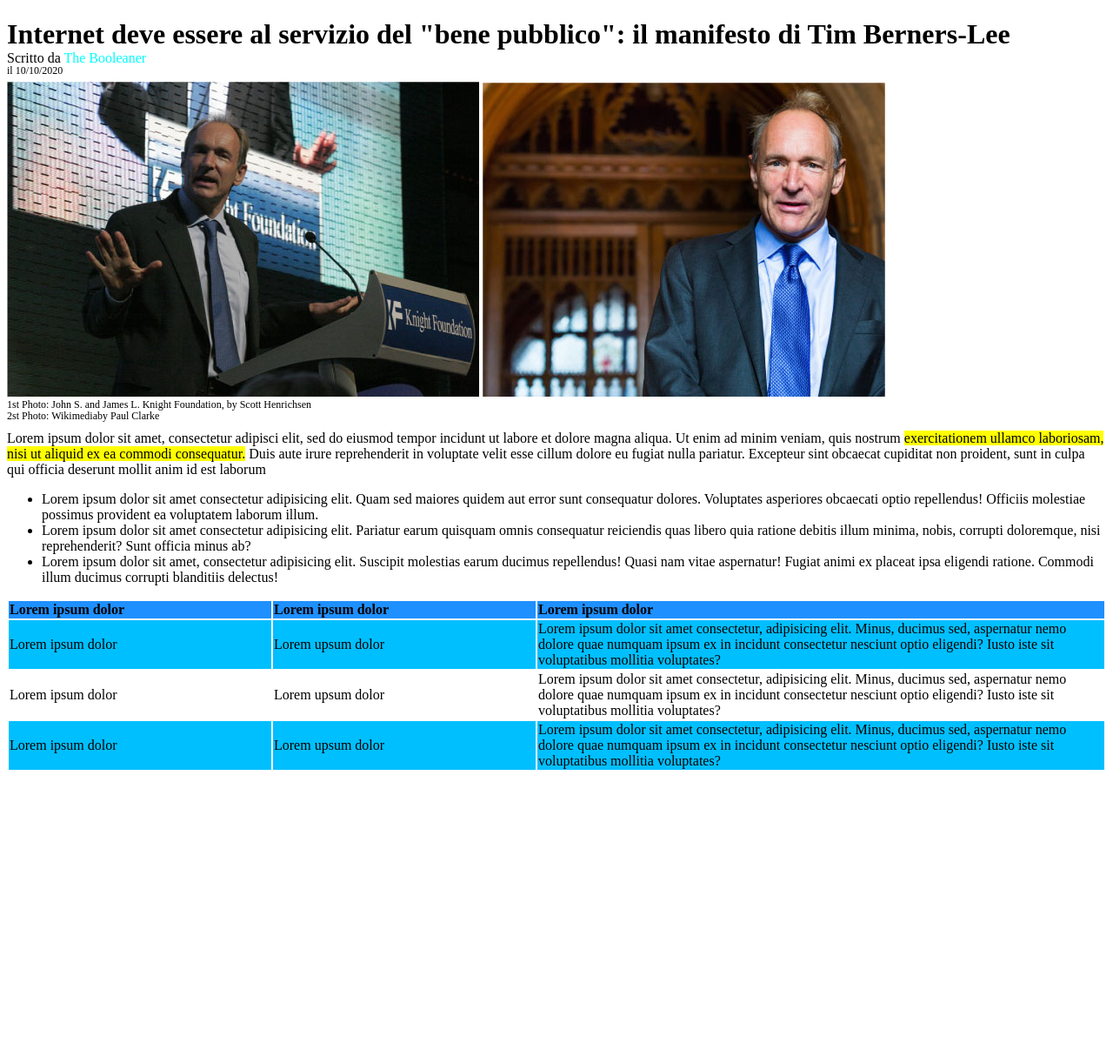
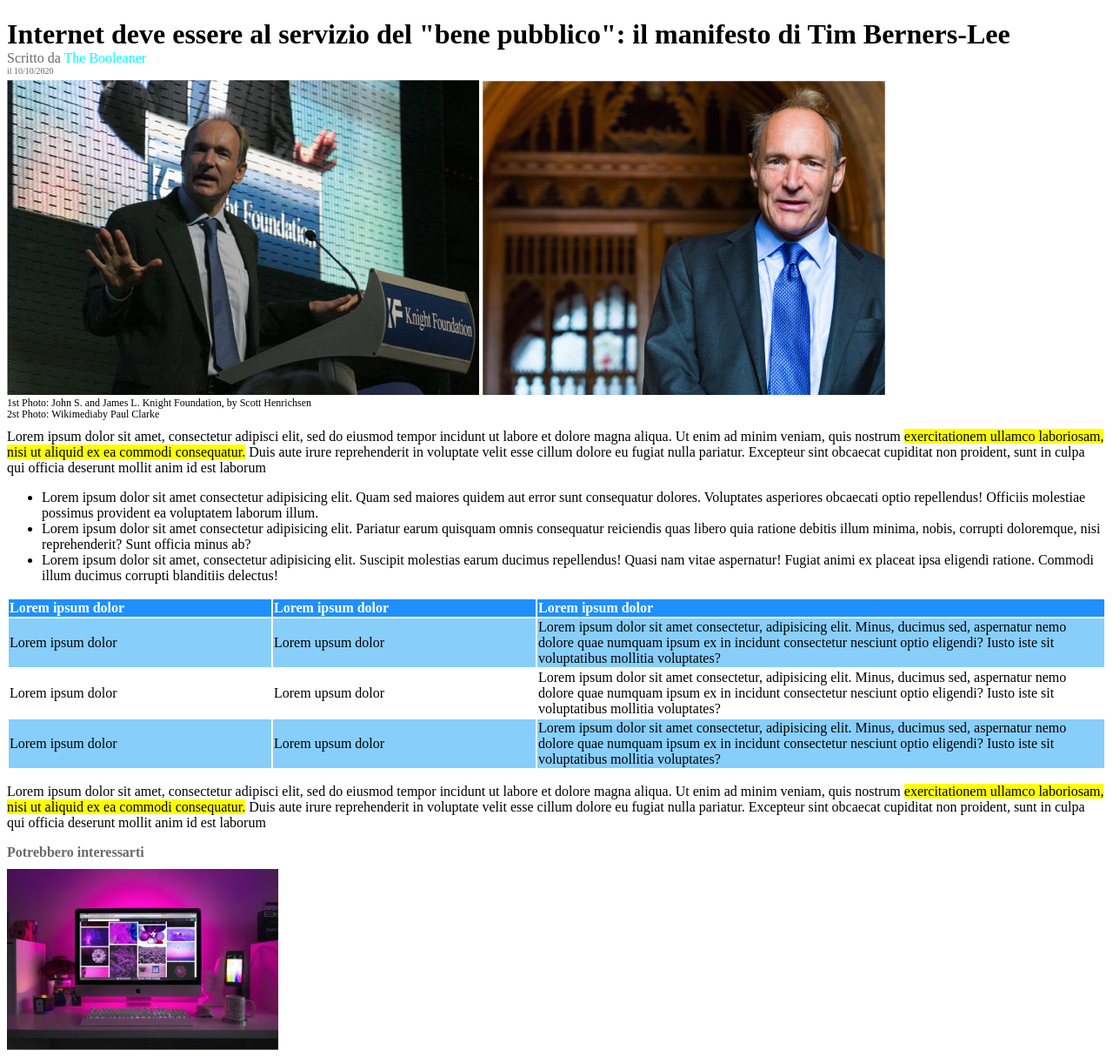
Before and after one commit to KCorigliano/html-css-booleaner, a plain HTML site: page index.html in a window 1280 px wide. Shown: the part 108-1322 px from the top of the page at 87% size. Before the commit the page ends 1003 px from the top, so only its background shows below. Drawn offline with Linux system fonts and the light colour scheme.

Commit message:
completamento esercizio

```diff
--- a/css/style.css
+++ b/css/style.css
@@ -1,4 +1,4 @@
-div{
+.titolo{
     height: 100px;
     background: rgb(59, 138, 228) url(../img/pattern.png) 10% 0%;
     background-size: 400px
@@ -9,13 +9,23 @@ div{
     margin-top: 50px;
 }
 
-/*titolo*/
 h1{
     margin-bottom: 0px;
 }
 
 #Autore{
     color: cyan;
+}
+
+.greytext{
+    color: dimgray;
+}
+
+.data{
+    font-size: 10px;
+    color: dimgray;
+    line-height: 1px;
+    margin-top: 5px;
 }
 
 .descrizione{
@@ -34,6 +44,10 @@ tr{
     vertical-align: middle;
 }
 
+th{
+    color: white;
+}
+
 .smallcell{
     width: 300px;
 }
@@ -43,5 +57,10 @@ tr{
 }
 
 .cyan{
-    background:deepskyblue;
+    background: lightskyblue;
 }
+
+.suggeriti{
+    display: block;
+    margin-top: 10px;
+}
--- a/index.html
+++ b/index.html
@@ -11,7 +11,7 @@
 
     <header>
         <!-- Parte superiore -->
-            <div>
+            <div class="titolo">
                 <!-- Logo -->
                 <img id="logo" src="../html-css-booleaner/img/logo.svg" alt="">
             </div>
@@ -23,8 +23,8 @@
         <h1>Internet deve essere al servizio del "bene pubblico": il manifesto di Tim Berners-Lee</h1>
 
         <!-- Autore + data -->
-            <span>Scritto da <span id="Autore">The Booleaner</span></span>
-            <p class="descrizione">il 10/10/2020</p>
+            <span class="greytext">Scritto da <span id="Autore">The Booleaner</span></span>
+            <p class="data">il 10/10/2020</p>
         <!-- /Autore + data -->
 
         <!-- Foto + Descrizioni -->
@@ -34,11 +34,13 @@
             <p class="descrizione"> 2st Photo: Wikimediaby Paul Clarke</p>
         <!-- / Foto + Descrizioni -->
 
-        <p> Lorem ipsum dolor sit amet, consectetur adipisci elit, sed do eiusmod tempor incidunt ut labore et dolore magna aliqua.
-            Ut enim ad minim veniam, quis nostrum <span class="giallo">exercitationem ullamco laboriosam, nisi ut aliquid ex ea commodi consequatur.</span>
-            Duis aute irure reprehenderit in voluptate velit esse cillum dolore eu fugiat nulla pariatur.
-            Excepteur sint obcaecat cupiditat non proident, sunt in culpa qui officia deserunt mollit anim id est laborum
-        </p>
+        <!-- Testo con evidenziatura -->
+            <p> Lorem ipsum dolor sit amet, consectetur adipisci elit, sed do eiusmod tempor incidunt ut labore et dolore magna aliqua.
+                Ut enim ad minim veniam, quis nostrum <span class="giallo">exercitationem ullamco laboriosam, nisi ut aliquid ex ea commodi consequatur.</span>
+                Duis aute irure reprehenderit in voluptate velit esse cillum dolore eu fugiat nulla pariatur.
+                Excepteur sint obcaecat cupiditat non proident, sunt in culpa qui officia deserunt mollit anim id est laborum
+            </p>
+        <!-- / Testo con evidenziatura -->
 
         <!-- Lista non ordinata -->
             <ul>
@@ -50,6 +52,7 @@
 
         <!-- Tabella -->
             <table>
+
                 <thead>
                     <tr class="blue">
                         <th class="smallcell">Lorem ipsum dolor</th>
@@ -57,6 +60,7 @@
                         <th>Lorem ipsum dolor</th>
                     </tr>
                 </thead>
+
                 <tbody>
                     <tr class="cyan">
                         <td class="smallcell">Lorem ipsum dolor</td>
@@ -73,12 +77,24 @@
                         <td class="smallcell">Lorem upsum dolor</td>
                         <td>Lorem ipsum dolor sit amet consectetur, adipisicing elit. Minus, ducimus sed, aspernatur nemo dolore quae numquam ipsum ex in incidunt consectetur nesciunt optio eligendi? Iusto iste sit voluptatibus mollitia voluptates?</td>
                     </tr>
-
                 </tbody>
 
+            </table>
+         <!-- / Tabella -->
 
 
-            </table>
+        <!-- Testo con evidenziatura 2 -->
+        <p> Lorem ipsum dolor sit amet, consectetur adipisci elit, sed do eiusmod tempor incidunt ut labore et dolore magna aliqua.
+            Ut enim ad minim veniam, quis nostrum <span class="giallo">exercitationem ullamco laboriosam, nisi ut aliquid ex ea commodi consequatur.</span>
+            Duis aute irure reprehenderit in voluptate velit esse cillum dolore eu fugiat nulla pariatur.
+            Excepteur sint obcaecat cupiditat non proident, sunt in culpa qui officia deserunt mollit anim id est laborum
+        </p>
+        <!-- / Testo con evidenziatura 2 -->
+
+        <div class="greytext"><b>Potrebbero interessarti</b></div>
+        <img class="suggeriti" src="../html-css-booleaner/img/monitor.jpg" alt="">
+        <img class="suggeriti" src="../html-css-booleaner/img/graph.jpg" alt="">
+
 
     </main>
 
```
